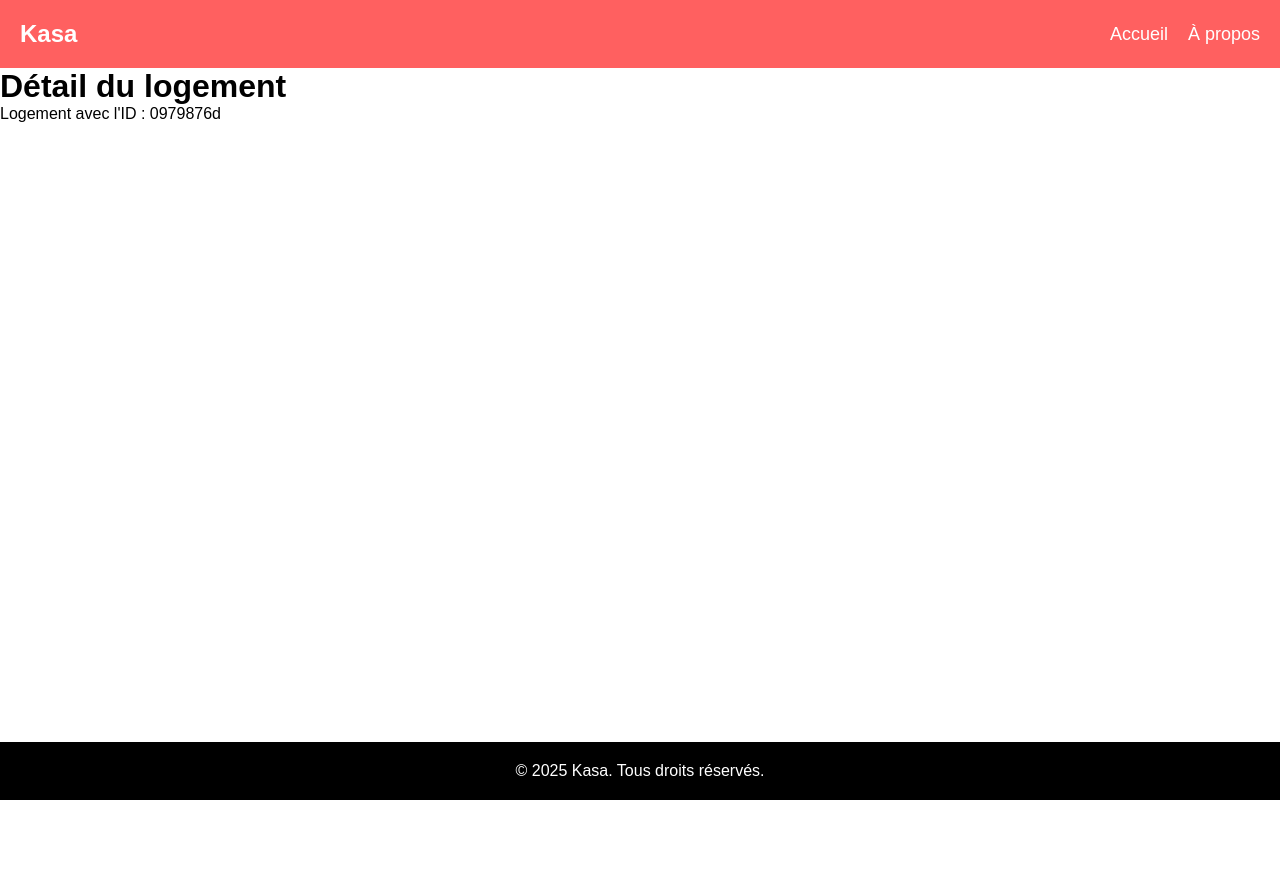
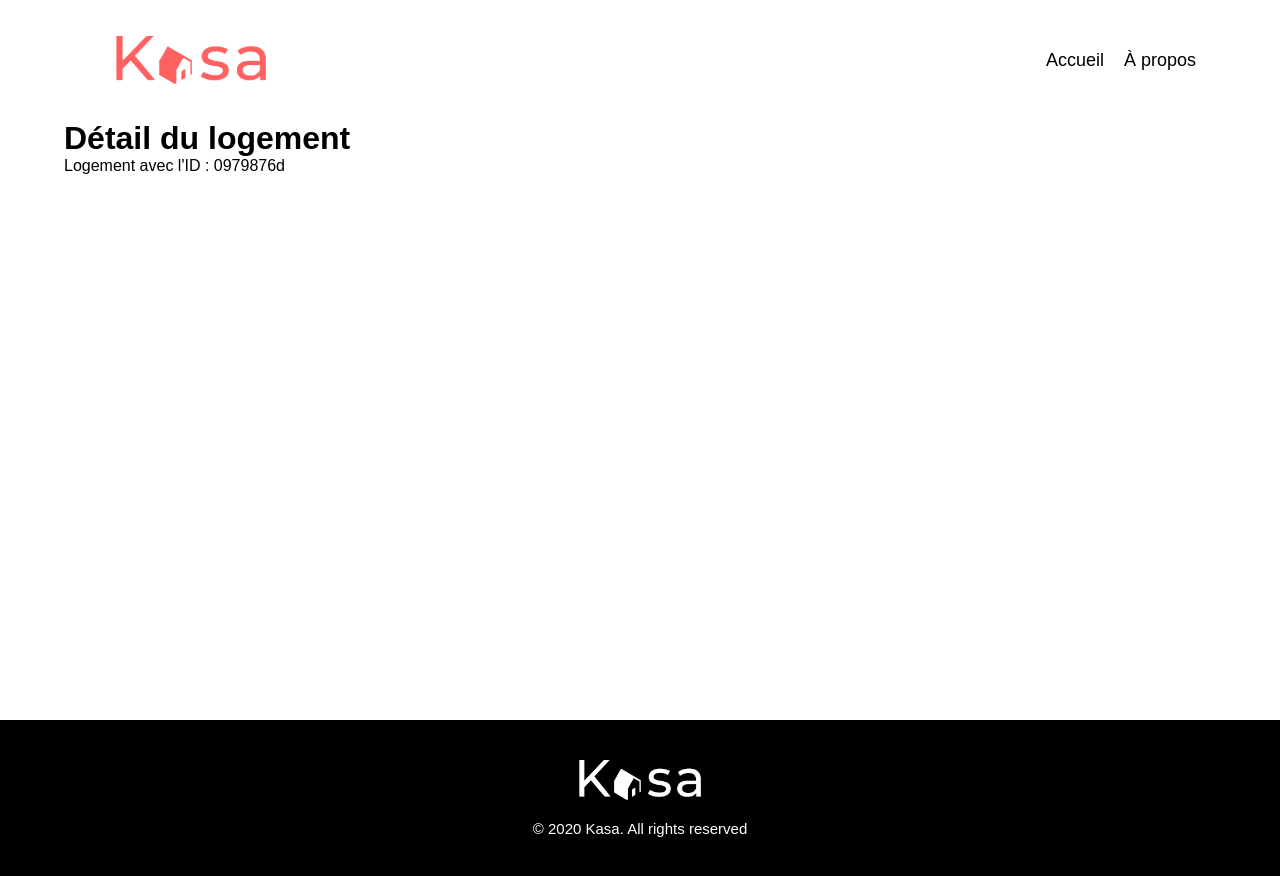
Before and after one commit to Mounir-Bmz/kasa, a React (Vite) app: page /logement/0979876d in a window 1280 px wide. Before the commit the page ends 800 px from the top, so only its background shows below. Built offline with nearby package versions, Linux system fonts and the light colour scheme.

Commit message:
404 + Logo Header-Footer

```diff
--- a/src/components/Footer.jsx
+++ b/src/components/Footer.jsx
@@ -1,9 +1,11 @@
+import logoDesktop from '../assets/images/LOGO_D.png';
 import '../styles/Footer.scss';
 
 function Footer() {
     return (
         <footer className="footer">
-            <p>&copy; 2025 Kasa. Tous droits réservés.</p>
+            <img src={logoDesktop} alt="Kasa Logo" className="footer-logo" />
+            <p>© 2020 Kasa. All rights reserved</p>
         </footer>
     );
 }
--- a/src/components/Header.jsx
+++ b/src/components/Header.jsx
@@ -1,10 +1,12 @@
 import { NavLink } from 'react-router-dom';
+import logoDesktop from '../assets/images/LOGO_D.png';
+import logoMobile from '../assets/images/LOGO_M.png';
 import '../styles/Header.scss';
 
 function Header() {
     return (
         <header className="header">
-            <h1>Kasa</h1>
+            <img src={logoDesktop} alt="Kasa Logo" className="header-logo" />
             <nav>
                 <NavLink to="/">Accueil</NavLink>
                 <NavLink to="/about">À propos</NavLink>
--- a/src/pages/Error.jsx
+++ b/src/pages/Error.jsx
@@ -1,8 +1,12 @@
+import { Link } from 'react-router-dom';
+import '../styles/Error.scss';
+
 function Error() {
     return (
-        <div>
-            <h1>404 - Page non trouvée</h1>
-            <p>La page que vous cherchez n'existe pas.</p>
+        <div className="error">
+            <h1 className="error-title">404</h1>
+            <p className="error-message">Oups! La page que vous cherchez n’existe pas.</p>
+            <Link to="/" className="error-link">Retour à la page d'accueil</Link>
         </div>
     );
 }
--- a/src/pages/Logement.jsx
+++ b/src/pages/Logement.jsx
@@ -1,7 +1,16 @@
-import { useParams } from 'react-router-dom';
+import { useParams, useNavigate } from 'react-router-dom';
+import logements from '../data/logements.json';
 
 function Logement() {
     const { id } = useParams();
+    const navigate = useNavigate();
+    const logement = logements.find((logement) => logement.id === id);
+
+    if (!logement) {
+        navigate('/404', { replace: true });
+        return null;
+    }
+
     return (
         <div>
             <h1>Détail du logement</h1>
--- a/src/routes/AppRoutes.jsx
+++ b/src/routes/AppRoutes.jsx
@@ -10,6 +10,7 @@ function AppRoutes() {
             <Route path="/" element={<Home />} />
             <Route path="/logement/:id" element={<Logement />} />
             <Route path="/about" element={<About />} />
+            <Route path="/404" element={<Error />} />
             <Route path="*" element={<Error />} />
         </Routes>
     );
--- /dev/null
+++ b/src/styles/Error.scss
@@ -0,0 +1,44 @@
+.error {
+    display: flex;
+    flex-direction: column;
+    align-items: center;
+    justify-content: center;
+    min-height: calc(100vh - 200px);
+    text-align: center;
+    padding: 20px;
+    color: #ff6060;
+
+    .error-title {
+        font-size: 288px;
+        font-weight: 700;
+        margin: 0;
+    }
+
+    .error-message {
+        font-size: 36px;
+        font-weight: 500;
+        margin: 20px 0;
+    }
+
+    .error-link {
+        color: #000000;
+        font-size: 18px;
+        text-decoration: underline;
+        margin-top: 5rem;
+    }
+
+    @media (max-width: 768px) {
+        .error-title {
+            font-size: 96px;
+        }
+
+        .error-message {
+            font-size: 18px;
+            margin: 10px 0;
+        }
+
+        .error-link {
+            font-size: 14px;
+        }
+    }
+}
--- a/src/styles/Footer.scss
+++ b/src/styles/Footer.scss
@@ -1,9 +1,34 @@
 .footer {
-    text-align: center;
-    padding: 20px;
+    display: flex;
+    flex-direction: column;
+    align-items: center;
+    padding: 40px 20px;
     background-color: #000;
     color: white;
-    position: fixed;
-    bottom: 0;
-    width: 100%;
+    width: 100vw;
+    margin-left: calc(-5vw);
+    margin-right: calc(-5vw);
+
+    .footer-logo {
+        width: 122px;
+        height: auto;
+        filter: brightness(0) invert(1);
+        margin-bottom: 20px;
+    }
+
+    p {
+        font-size: 15px;
+    }
+
+    @media (max-width: 768px) {
+        padding: 30px 20px;
+
+        .footer-logo {
+            width: 100px;
+        }
+
+        p {
+            font-size: 12px;
+        }
+    }
 }
--- a/src/styles/Header.scss
+++ b/src/styles/Header.scss
@@ -3,11 +3,12 @@
     justify-content: space-between;
     align-items: center;
     padding: 20px;
-    background-color: #ff6060;
     color: white;
 
-    h1 {
-        font-size: 24px;
+    .header-logo {
+        width: 150px;
+        height: auto;
+        margin: 1rem 2rem;
     }
 
     nav {
@@ -15,7 +16,7 @@
         gap: 20px;
 
         a {
-            color: white;
+            color: rgb(0, 0, 0);
             text-decoration: none;
             font-size: 18px;
 
@@ -24,4 +25,17 @@
             }
         }
     }
+
+    @media (max-width: 768px) {
+        .header-logo {
+            content: url('../assets/images/LOGO_M.png');
+            width: 145px;
+        }
+
+        nav {
+            a {
+                font-size: 12px;
+            }
+        }
+    }
 }
--- a/src/styles/global.scss
+++ b/src/styles/global.scss
@@ -6,4 +6,6 @@
 
 body {
     font-family: Arial, sans-serif;
+    width: 90%;
+    margin: 0 auto;
 }
```
Also changed, not shown: src/assets/images/LOGO_D.png (added), src/assets/images/LOGO_M.png (added).
